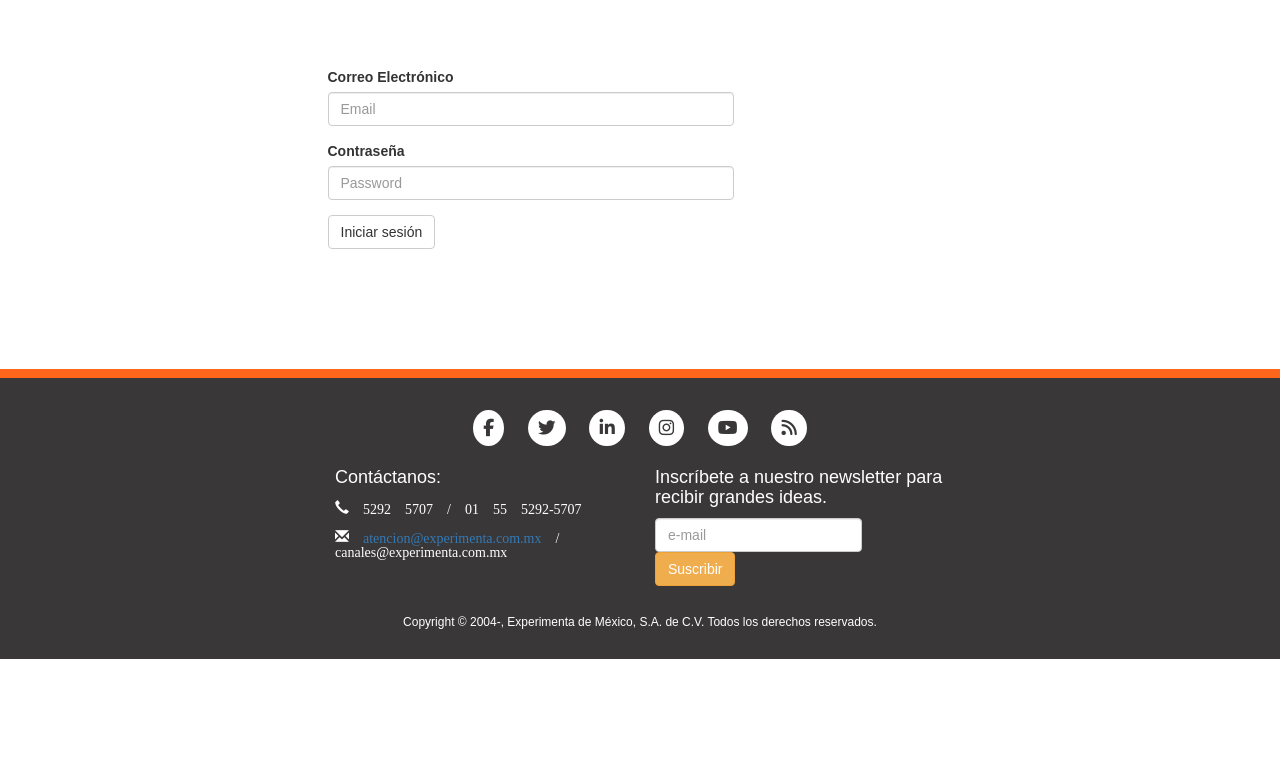
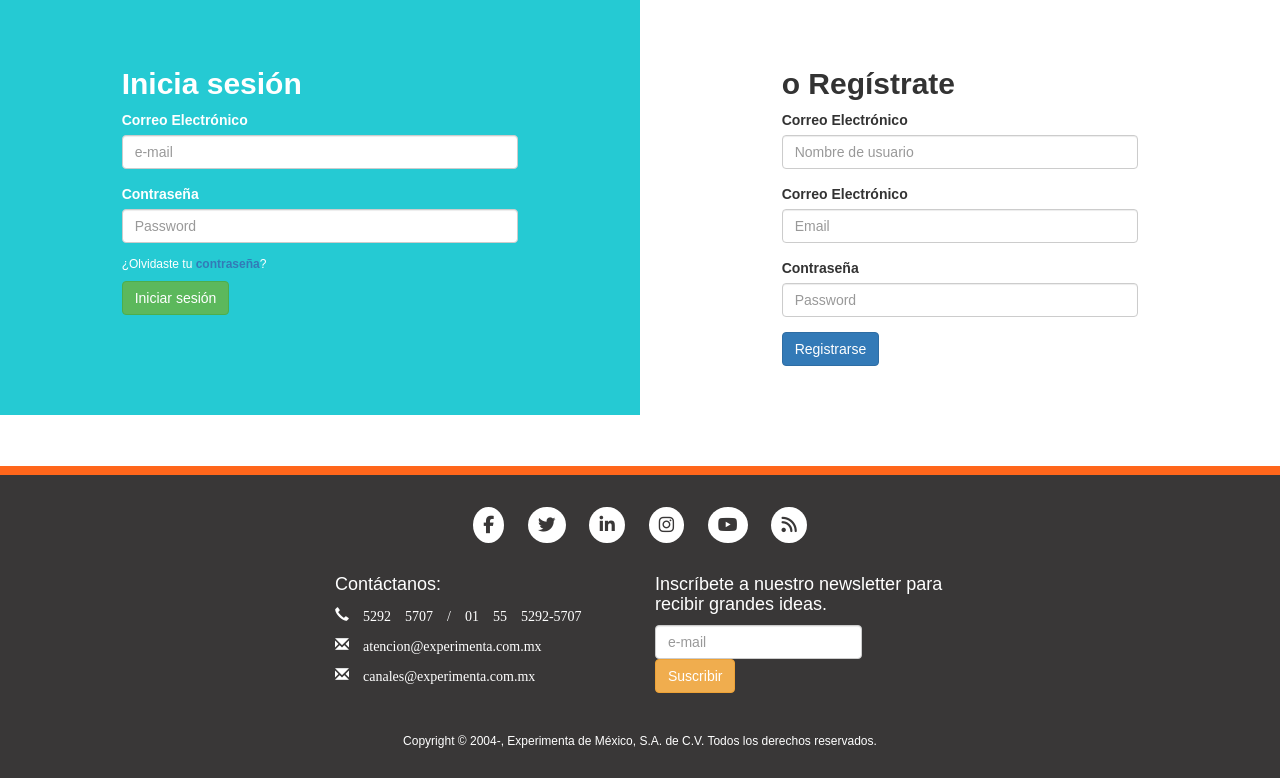
Before and after one commit to marianajane/LabExp-Clientes, a plain HTML site: page index.html in a window 1280 px wide. Shown: the part 53-831 px from the top of the page. Before the commit the page ends 800 px from the top, so only its background shows below. Drawn offline with nearby package versions, Linux system fonts and the light colour scheme; a web font is replaced by a local one.

Commit message:
footer terminado, editando estilos de inicio de sesión y registro

```diff
--- a/css/clients-login.css
+++ b/css/clients-login.css
@@ -1,3 +1,19 @@
 main {
-    padding: 12rem 0;
+    padding: 0;
 }
+
+h2 {
+    font-size: 3rem;
+    font-weight: bolder;
+}
+
+#inicio-sesion {
+    background-color: #25cad3;
+    color: #fff;
+    padding: 10rem 0;
+}
+
+#registro {
+    background-color: #fff;
+    padding: 10rem 3rem;
+}
--- a/css/style.css
+++ b/css/style.css
@@ -26,7 +26,7 @@ footer {
 }
 
 footer #redes, footer #contacto {
-    margin-bottom: 2rem;
+    margin-bottom: 3rem;
 }
 
 footer #redes a {
@@ -37,6 +37,10 @@ footer #redes a {
     margin: 1rem;
 }
 
-footer #redes a:hover {
+footer a:hover {
     cursor: pointer;
 }
+
+footer #contacto a {
+    color: #fff;
+}
--- a/index.html
+++ b/index.html
@@ -36,22 +36,49 @@
             </div>
         </nav>
     </header>
-    <main class="container-fuid">
+    <main class="container-fluid">
         <div class="row">
-            <div class="col-sm-1 col-md-4 col-md-offset-3">
+
+            <div id="inicio-sesion" class="col-sm-12 col-md-6">
+                <div class="col-sm-8 col-md-offset-2">
+                    <h2>Inicia sesión</h2>
                     <form>
                         <div class="form-group">
-                        <label for="exampleInputEmail1">Correo Electrónico</label>
-                        <input type="email" class="form-control" id="exampleInputEmail1" placeholder="Email">
+                            <label for="user-email">Correo Electrónico</label>
+                            <input type="email" class="form-control" id="user-email" placeholder="e-mail">
                         </div>
                         <div class="form-group">
-                        <label for="exampleInputPassword1">Contraseña</label>
-                        <input type="password" class="form-control" id="exampleInputPassword1" placeholder="Password">
+                            <label for="user-password">Contraseña</label>
+                            <input type="password" class="form-control" id="user-password" placeholder="Password">
+                        </div>
+                        <h6>¿Olvidaste tu <a href="#"><b>contraseña</b></a>?</h6>
+
+                        <button type="submit" class="btn btn-success">Iniciar sesión</button>
+                    </form>
+                </div>
             </div>
 
-                    <button type="submit" class="btn btn-default">Iniciar sesión</button>
+            <div id="registro" class="col-sm-12 col-md-6">
+                <div class="col-sm-8 col-md-offset-2">
+                    <h2>o Regístrate</h2>
+                    <form>
+                        <div class="form-group">
+                            <label for="new-user-name">Correo Electrónico</label>
+                            <input type="text" class="form-control" id="new-user-name" placeholder="Nombre de usuario">
+                        </div>
+                        <div class="form-group">
+                            <label for="new-user-email">Correo Electrónico</label>
+                            <input type="email" class="form-control" id="new-user-email" placeholder="Email">
+                        </div>
+                        <div class="form-group">
+                            <label for="new-user-password">Contraseña</label>
+                            <input type="password" class="form-control" id="new-user-password" placeholder="Password">
+                        </div>
+                        <button type="submit" class="btn btn-primary">Registrarse</button>
                     </form>
                 </div>
+            </div>
+
         </div>
     </main>
 
@@ -66,12 +93,13 @@
 
         </div>
         <div id="contacto" class="row">
-            <div class="col-sm-01 col-md-3 col-md-offset-3">
+            <div class="col-sm-12 col-md-3 col-md-offset-3">
                 <h4>Contáctanos:</h4>
                 <p><span class="glyphicon glyphicon-earphone" aria-hidden="true" /> 5292 5707 / 01 55 5292-5707 </p>
-                <p><span class="glyphicon glyphicon-envelope" aria-hidden="true" /><a href="mailto:atencion@experimenta.com.mx"> atencion@experimenta.com.mx</a> / canales@experimenta.com.mx</p>
+                <p><span class="glyphicon glyphicon-envelope" aria-hidden="true" /> <a href="mailto:atencion@experimenta.com.mx"> atencion@experimenta.com.mx</a></p>
+                <p><span class="glyphicon glyphicon-envelope" aria-hidden="true" /> canales@experimenta.com.mx</p>
             </div>
-            <div class="col-sm-01 col-md-3">
+            <div class="col-sm-12 col-md-3">
                 <h4>Inscríbete a nuestro newsletter para recibir grandes ideas.</h4>
                 <form class="form-inline">
                     <input type="text" class="form-control mb-2 mr-sm-2 mb-sm-0" id="inlineFormInput" placeholder="e-mail">
```
Lines whose indentation alone changed are shown as unchanged.
